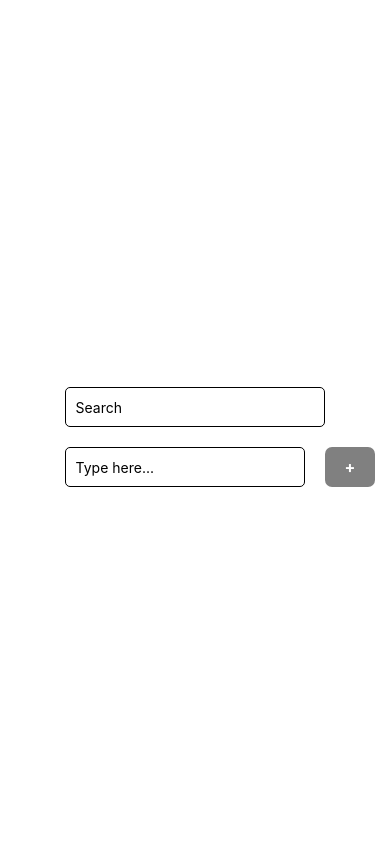
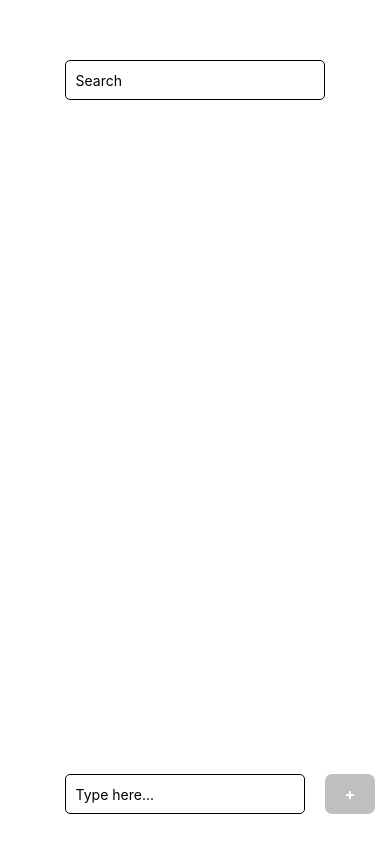
Before and after one commit to sashhw/ToDo, a React Native app: screen / in a window 390 px wide. Built offline with nearby package versions, Linux system fonts and the light colour scheme.

Commit message:
added search bar feature to ToDoScreen, deleted unused components, disabled add button when no text

```diff
--- a/components/SearchBar.js
+++ /dev/null
@@ -1,26 +0,0 @@
-import React from "react";
-import { TextInput, StyleSheet, View } from "react-native";
-
-const SearchBar = () => {
-  return (
-    <View>
-      <TextInput
-        style={styles.searchBar}
-        // onChangeText={ }
-        placeholder="Search"
-      />
-    </View>
-  );
-};
-
-const styles = StyleSheet.create({
-  searchBar: {
-    height: 40,
-    margin: 10,
-    borderWidth: 1,
-    padding: 10,
-    borderRadius: 5,
-  },
-});
-
-export default SearchBar;
--- a/components/TextInputBar.js
+++ b/components/TextInputBar.js
@@ -1,10 +1,10 @@
 import React, { useState } from "react";
 import {
   View,
-  StyleSheet,
   TextInput,
   TouchableOpacity,
   Text,
+  StyleSheet,
 } from "react-native";
 
 const TextInputBar = ({ onAddTask }) => {
@@ -15,8 +15,10 @@ const TextInputBar = ({ onAddTask }) => {
   };
 
   const handleAddTask = () => {
-    onAddTask(text);
-    setText("");
+    if (text.trim() !== "") {
+      onAddTask(text);
+      setText("");
+    }
   };
 
   return (
@@ -27,7 +29,11 @@ const TextInputBar = ({ onAddTask }) => {
         value={text}
         placeholder="Type here..."
       />
-      <TouchableOpacity style={styles.addButton} onPress={handleAddTask}>
+      <TouchableOpacity
+        style={[styles.addButton, { opacity: text.trim() === "" ? 0.5 : 1 }]}
+        onPress={handleAddTask}
+        disabled={text.trim() === ""}
+      >
         <Text style={styles.addButtonText}>+</Text>
       </TouchableOpacity>
     </View>
--- a/screens/ToDoScreen.js
+++ b/screens/ToDoScreen.js
@@ -1,32 +1,44 @@
 import React, { useState } from "react";
-import { View, FlatList, StyleSheet } from "react-native";
+import { View, FlatList, StyleSheet, TextInput, Text } from "react-native";
 import ListItem from "../components/ListItem";
 import TextInputBar from "../components/TextInputBar";
-import SearchBar from "../components/SearchBar";
 
 const ToDoScreen = () => {
   const [tasks, setTasks] = useState([]);
-  const [idCounter, setIdCounter] = useState(1);
+  const [searchText, setSearchText] = useState("");
 
   const addTask = (newTask) => {
-    setTasks((prev) => [...prev, { id: idCounter, text: newTask }]);
-    setIdCounter((prevId) => prevId + 1);
+    setTasks((prev) => [...prev, { id: Date.now(), text: newTask }]);
   };
 
   const deleteTask = (taskId) => {
     setTasks((prev) => prev.filter((task) => task.id !== taskId));
   };
+
+  const filteredTasks = tasks.filter(
+    (task) =>
+      task.text.toLowerCase().includes(searchText.toLowerCase()) ||
+      searchText.trim() === ""
+  );
+
   return (
     <View style={styles.container}>
-      <SearchBar />
+      <View style={styles.searchBarContainer}>
+        <TextInput
+          style={styles.searchBar}
+          value={searchText}
+          onChangeText={(text) => setSearchText(text)}
+          placeholder="Search"
+        />
+      </View>
       <FlatList
-        data={tasks}
+        data={filteredTasks}
         renderItem={({ item }) => (
           <ListItem data={item} onDelete={deleteTask} />
         )}
         keyExtractor={(item) => item.id.toString()}
+        style={styles.flatList}
       />
-
       <View style={styles.inputContainer}>
         <TextInputBar onAddTask={addTask} />
       </View>
@@ -36,6 +48,7 @@ const ToDoScreen = () => {
 
 const styles = StyleSheet.create({
   container: {
+    flex: 1,
     padding: 20,
     paddingTop: 50,
   },
@@ -44,6 +57,19 @@ const styles = StyleSheet.create({
     justifyContent: "center",
     alignItems: "center",
   },
+  flatList: {
+    flex: 1,
+  },
+  searchBarContainer: {
+    marginBottom: 10,
+  },
+  searchBar: {
+    height: 40,
+    margin: 10,
+    borderWidth: 1,
+    padding: 10,
+    borderRadius: 5,
+  },
 });
 
 export default ToDoScreen;
```
Also changed, not shown: components/AddButton.js (deleted, +0 -25 lines).
